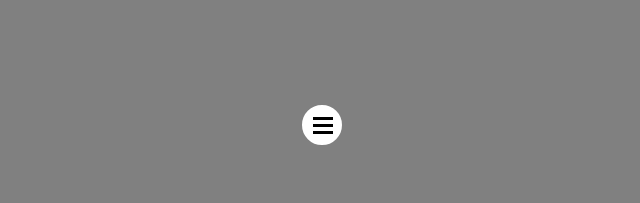
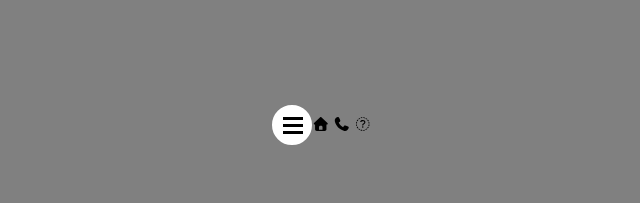
Before and after one commit to guestSoftMe/fich, a plain HTML site: page index.html in a window 1280 px wide. Shown: the whole page, without its empty margins (318-958 px from the left). Drawn offline with Linux system fonts and the light colour scheme.

Commit message:
Update index.html

```diff
--- a/index.html
+++ b/index.html
@@ -11,6 +11,7 @@
    <link rel="stylesheet" href="all.css">
     <link rel="stylesheet" href="style.css" />
 <!-- <script src="https://use.fontawesome.com/472d908a5f.js"></script> -->
+    <script src="all.js" defer></script>
     <script src="brands.js" defer></script>
     <script src="solid.js" defer></script>
     <script src="javaScript.js" defer></script>
```
